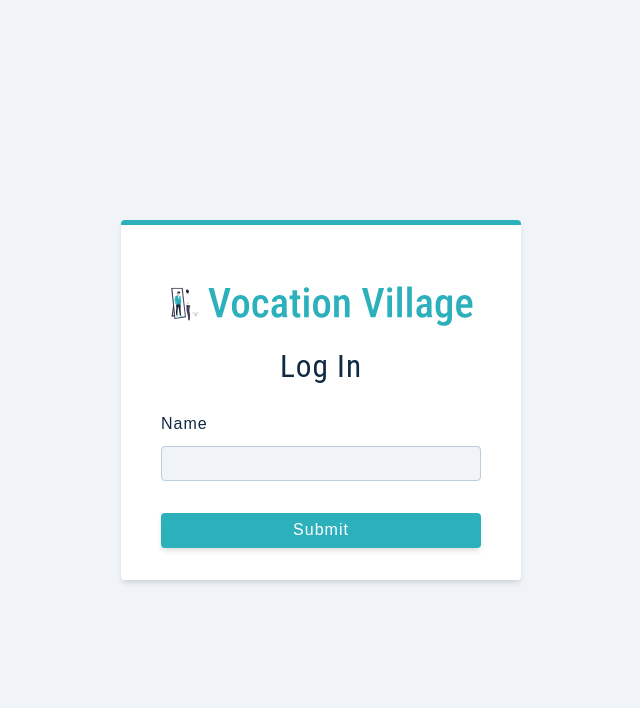
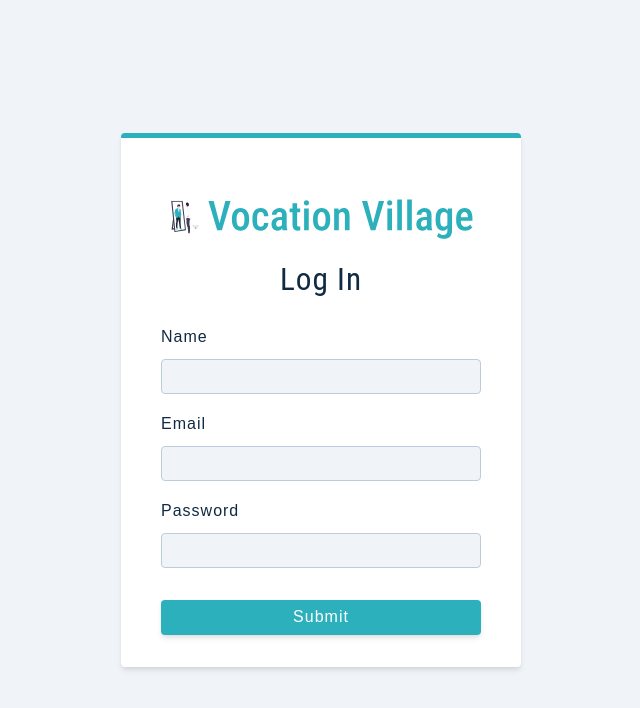
Before and after one commit to outstandingly64/vocation-village, a React (Create React App) app: page /register in a window 1280 px wide. Shown: the top 708 px of the page, without its empty margins (319-959 px from the left). Built offline with nearby package versions, Linux system fonts and the light colour scheme.

Commit message:
FormInput component setup

```diff
--- /dev/null
+++ b/src/components/FormInput.js
@@ -0,0 +1,18 @@
+const FormInput = ({ labelText, type, value, name, handleChange }) => {
+  return (
+    <div className="form-row">
+      <label htmlFor={name} className="form-label">
+        {labelText || name}
+      </label>
+      <input
+        type={type}
+        value={value}
+        name={name}
+        onChange={handleChange}
+        className="form-input"
+      />
+    </div>
+  );
+};
+
+export default FormInput;
--- a/src/components/index.js
+++ b/src/components/index.js
@@ -1,3 +1,4 @@
 import Logo from "./Logo";
+import FormInput from "./FormInput";
 
-export {Logo};
+export {Logo, FormInput};
--- a/src/pages/Register.js
+++ b/src/pages/Register.js
@@ -1,5 +1,5 @@
 import { useState, useEffect } from "react";
-import { Logo } from "../components";
+import { Logo, FormInput } from "../components";
 import Wrapper from "../assets/wrappers/RegisterPage";
 
 const initialState = {
@@ -26,18 +26,24 @@ const Register = () => {
       <form className="form" onSubmit={onSubmit}>
         <Logo />
         <h3>Log In</h3>
-        <div className="form-row">
-          <label htmlFor="name" className="form-label">
-            Name
-          </label>
-          <input
-            type="text"
-            value={values.name}
-            name="name"
-            onChange={handleChange}
-            className="form-input"
-          />
-        </div>
+        <FormInput
+          type="text"
+          name="name"
+          value={values.name}
+          handleChange={handleChange}
+        />
+        <FormInput
+          type="email"
+          name="email"
+          value={values.email}
+          handleChange={handleChange}
+        />
+        <FormInput
+          type="password"
+          name="password"
+          value={values.password}
+          handleChange={handleChange}
+        />
         <button type="submit" className="btn btn-block">
           Submit
         </button>
```
